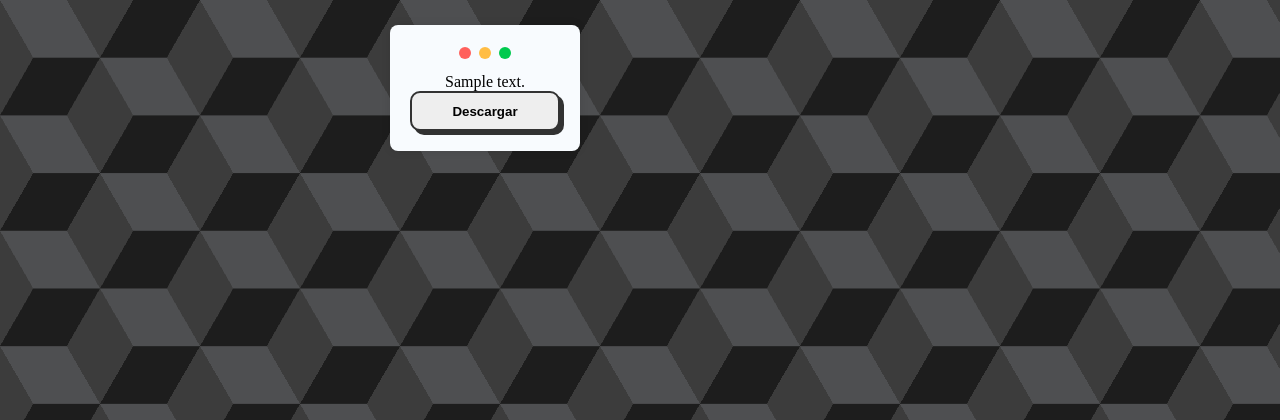
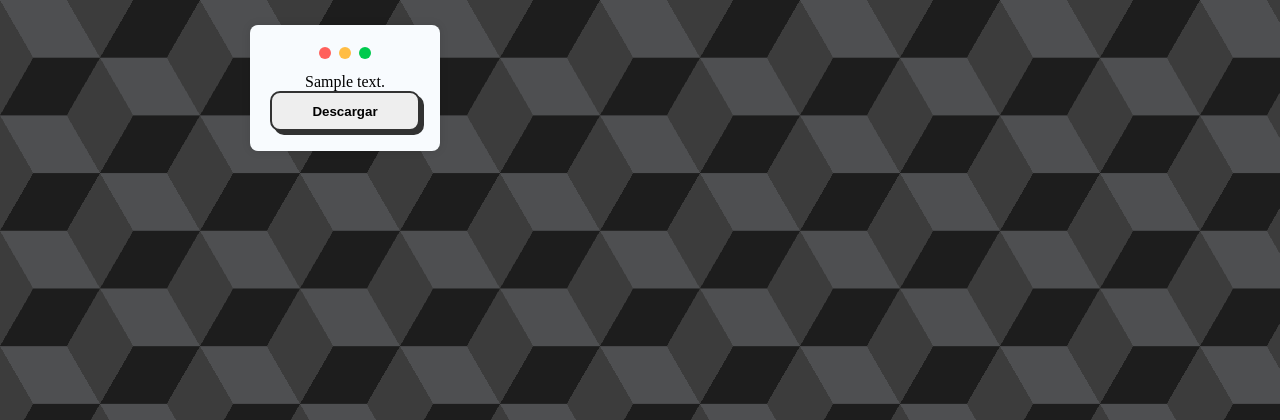
Before and after one commit to LazaaG/PFJASFINAL, a Flask app: template templates/mostrar.html in a window 1280 px wide. Shown: the top 420 px of the page. Run offline with Flask 3, Linux system fonts and the light colour scheme; the template is opened without the code that fills it: most values are stand-ins (such as "Sample title", 1, 10 or a date in 2020).

```diff
--- a/templates/mostrar.html
+++ b/templates/mostrar.html
@@ -11,7 +11,7 @@
             width: auto;
             height: auto;
             margin: 25px auto;
-            margin-left: 390px;
+            margin-left: 250px;
             background-color: #F8FBFE;
             border-radius: 8px;
             z-index: 1;
```
